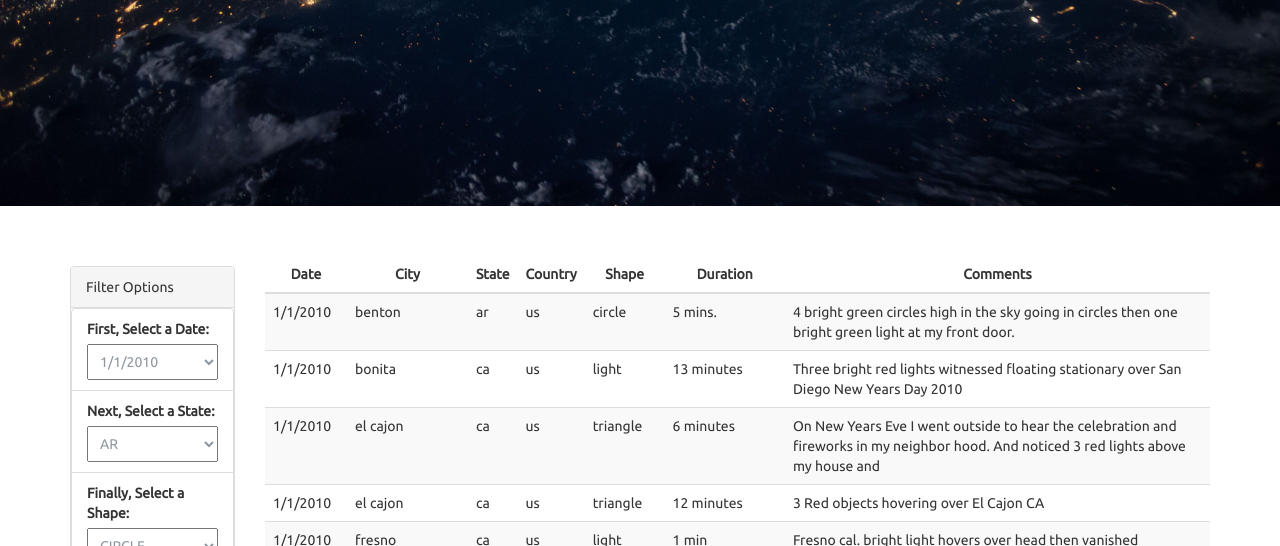
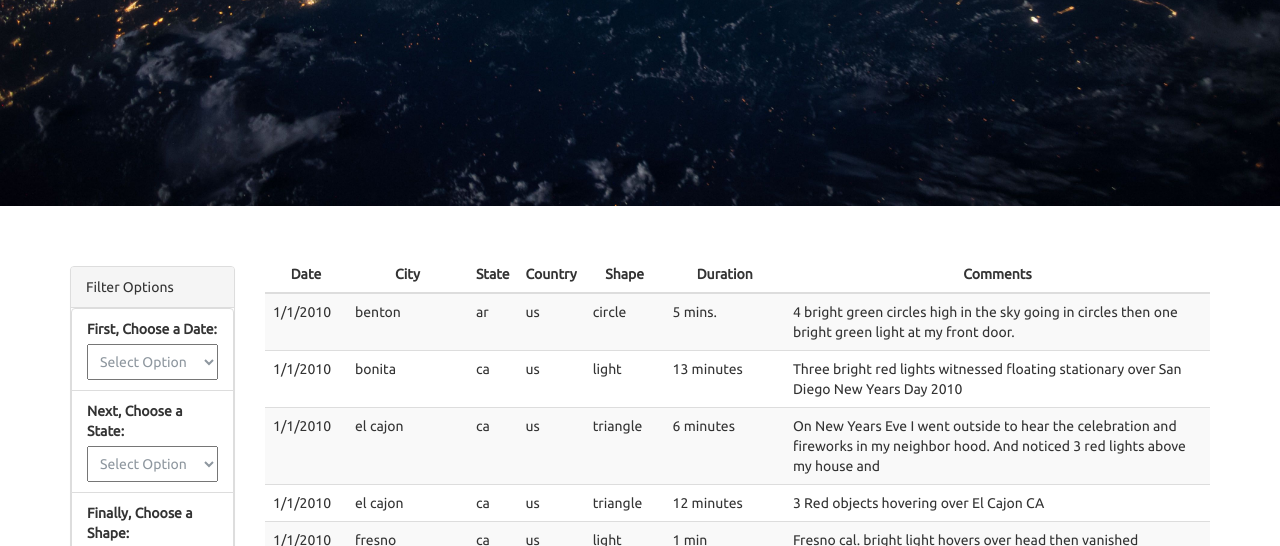
Before and after one commit to MrScottGregory/JavaScript_Level2_Homework, a plain HTML site: page index.html in a window 1280 px wide. Shown: the part 406-952 px from the top of the page. Drawn offline with nearby package versions, Linux system fonts and the light colour scheme.

Commit message:
updated js file

```diff
--- a/index.html
+++ b/index.html
@@ -38,23 +38,20 @@
                         <ul class="list-group" id="filters">
 
                             <li class="filter list-group-item">
-                                <label for="date">First, Select a Date:</label>
+                                <label for="date">First, Choose a Date:</label>
                                 <select id="datetime" onchange="tableMaker('datetime', this.value)">
-                                    <option value="selected">Select Option</option>
                                 </select>
                             </li>
 
                             <li class="filter list-group-item">
-                                <label for="state">Next, Select a State:</label>
+                                <label for="state">Next, Choose a State:</label>
                                 <select id="state" onchange="tableMaker('state', this.value)">
-                                    <option value="selected">Select Option</option>
                                 </select>
                             </li>
 
                             <li class="filter list-group-item">
-                                <label for="shape">Finally, Select a Shape:</label>
+                                <label for="shape">Finally, Choose a Shape:</label>
                                 <select id="shape" onchange="tableMaker('shape', this.value)">
-                                    <option value="selected">Select Option</option>
                                 </select>
                             </li>
                         </ul>
--- a/static/js/app.js
+++ b/static/js/app.js
@@ -28,6 +28,9 @@ function populateDropdowns(key, arr) {
     // reset the dropdown menu, to retain only those selected values
     d3.select(`#${key}`).text("");
 
+    // if they key is the date...
+    if(`${key}` === 'datetime') {
+
         // create an array of values for each key requested
         let keyTypes = arr.map(ufo => ufo[key]);
 
@@ -37,12 +40,44 @@ function populateDropdowns(key, arr) {
         }
         let uniqueKeys = keyTypes.filter(onlyUnique);
 
-    // loop through array and build html elements needed to create dropdown menu
+        // create a generic default selection option for the dropdown
+        d3.select(`#${key}`)
+            .append("option")
+            .property("value", "selected disabled hidden")
+            .text("Select Option");
+
+        // loop through array and build html elements to create other dropdown options
         for (i = 0; i < uniqueKeys.length; i++) {
             d3.select(`#${key}`)
             .append("option")
             .property("value", uniqueKeys[i])
-        .text(uniqueKeys[i].toUpperCase());
+            .text(uniqueKeys[i]);
+        }
+    }
+    // otherwise, run same functions, but also alphabetize & uppercase results
+    else {
+        let keyTypes = arr.map(ufo => ufo[key]);
+
+        function onlyUnique(value, index, self) {
+            return self.indexOf(value) === index;
+        }
+        let uniqueKeys = keyTypes.filter(onlyUnique);
+
+        d3.select(`#${key}`)
+        .append("option")
+        .property("value", "selected disabled hidden")
+        .text("Select Option");
+
+        // alphabetize results
+        let sortedKeys = uniqueKeys.sort();
+
+        for (i = 0; i < sortedKeys.length; i++) {
+            d3.select(`#${key}`)
+            .append("option")
+            .property("value", sortedKeys[i])
+            // make it uppercase for readability
+            .text(sortedKeys[i].toUpperCase());
+        }
     }
 }
 
@@ -64,7 +99,7 @@ function tableMaker(selectKey=false, selectedVal=false) {
         // filter data to just those objects with keys that match the input data
         filteredData = filteredData.filter(ufo => ufo[selectKey] === selectedVal);
     }
-    // otherwise, if no selections have been made, render a table with all of the data
+    // otherwise, if no selections made (default on load), render table with all data
     else {
         filteredData = tableData;
     }
@@ -102,6 +137,8 @@ button.on("click", function() {
         // clear any table data previously rendered
         tbody.html("");
 
+        filteredData = tableData;
+
         // loop through the table data
         tableData.forEach(function(ufo) {
 
```
Lines whose indentation alone changed are shown as unchanged.
